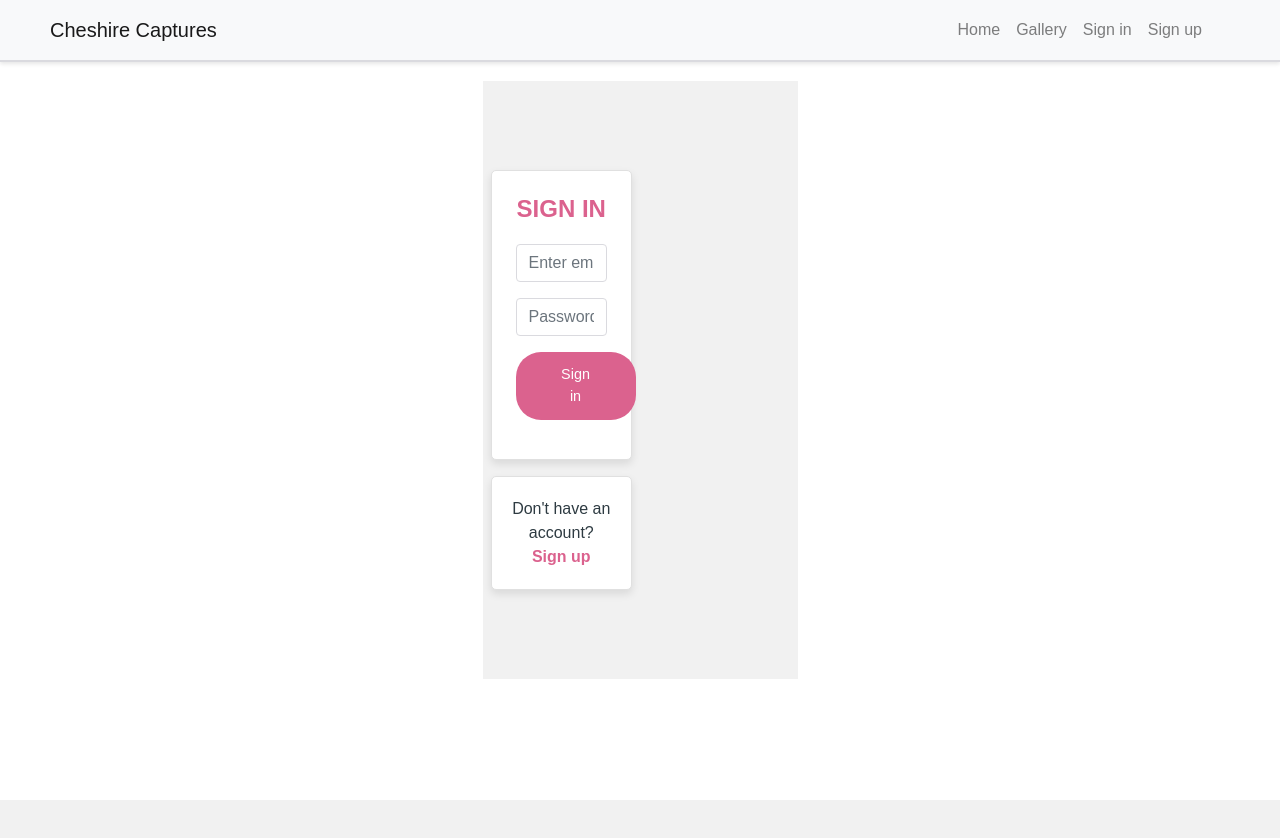
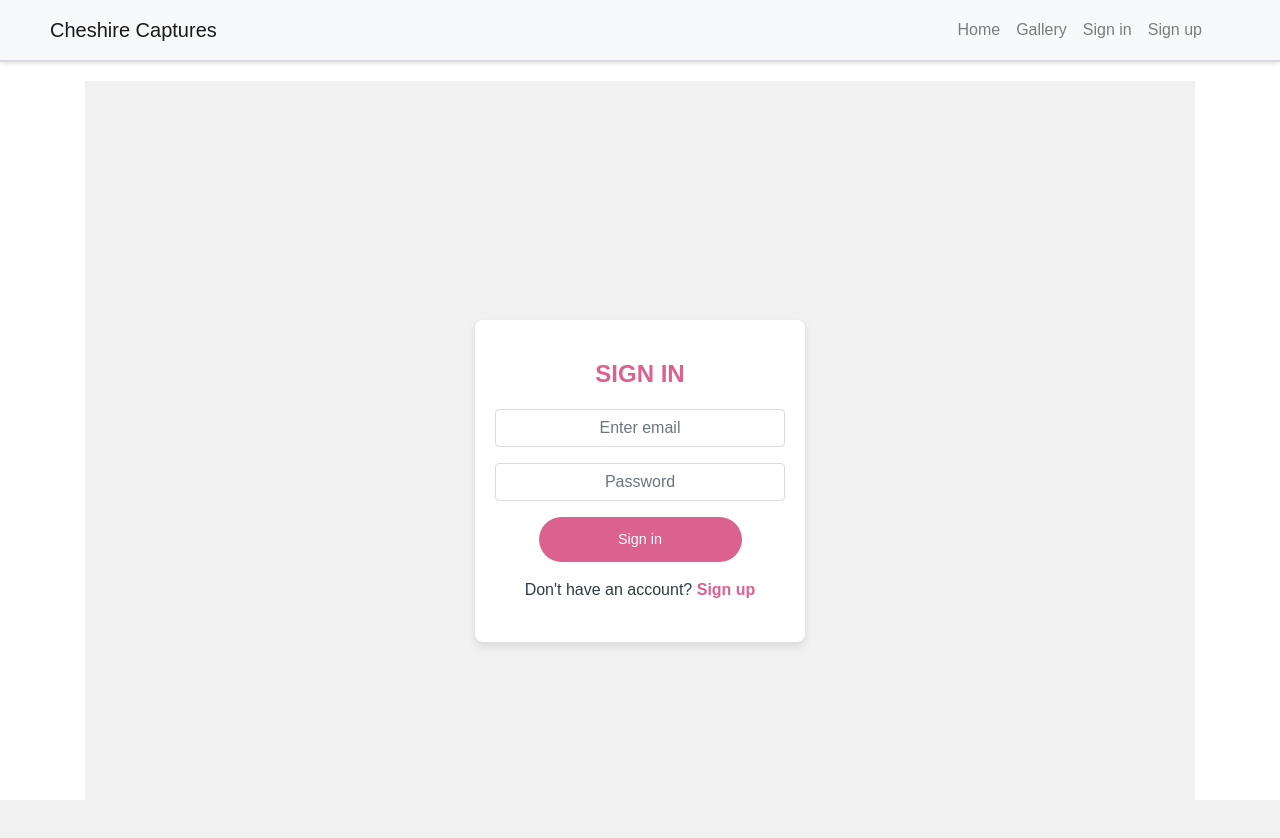
Before and after one commit to NickCMoore/cheshire-captures, a React (Create React App) app: page /signin in a window 1280 px wide. Shown: the top 838 px of the page. Before the commit the page ends 800 px from the top, so only its background shows below. Built offline with nearby package versions, Linux system fonts and the light colour scheme.

Commit message:
style: refactor signin/up pages and align content

```diff
--- a/src/App.module.css
+++ b/src/App.module.css
@@ -9,10 +9,6 @@
 
 /* Main Container Styling */
 .Main {
-    display: flex;
-    flex-direction: column;
-    justify-content: flex-start;
-    align-items: center;
     padding-top: 81px;
     padding-bottom: 20px;
     height: calc(100vh - 101px);
@@ -44,7 +40,6 @@ a:hover i {
 
 /* Icon Styles */
 i {
-    color: #4a7c59;
     font-size: 1.8rem;
     padding: 7px;
     vertical-align: middle;
@@ -66,8 +61,6 @@ i:hover {
 
 /* Body Background Styling */
 body {
-    margin: 0;
-    padding: 0;
     background-color: #f1f1f1;
 }
 
@@ -172,7 +165,7 @@ input[type="file"] {
     display: none;
 }
 
-/* Additional Styling for Responsive Design */
+/* Responsive Design */
 @media (max-width: 768px) {
     h1 {
         font-size: 2rem;
--- a/src/pages/auth/SignInForm.js
+++ b/src/pages/auth/SignInForm.js
@@ -2,14 +2,14 @@ import React from 'react';
 import { Form, Button, Col, Row, Container } from 'react-bootstrap';
 import styles from '../../styles/SignInUpForm.module.css';
 import btnStyles from '../../styles/Button.module.css';
-import appStyles from '../../App.module.css';
 import { Link } from 'react-router-dom';
 
 const SignInForm = () => {
   return (
-    <Row className={styles.Row}>
-      <Col className="my-auto py-2 p-md-2" md={6}>
-        <Container className={`${appStyles.Content} p-4`}>
+    <Container fluid className="d-flex justify-content-center align-items-center" style={{ minHeight: '100vh', backgroundColor: '#f1f1f1' }}>
+      <Row className="w-100 justify-content-center">
+        <Col xs={12} md={6} lg={4} className="mx-auto">
+          <div className={styles.FormContainer}>
             <h1 className={styles.Header}>Sign in</h1>
             <Form>
               <Form.Group controlId="email">
@@ -37,20 +37,15 @@ const SignInForm = () => {
                 Sign in
               </Button>
             </Form>
-        </Container>
-        <Container className={`mt-3 ${appStyles.Content}`}>
+            <Container className="mt-3">
               <Link className={styles.Link} to="/signup">
                 Don't have an account? <span>Sign up</span>
               </Link>
             </Container>
-      </Col>
-      <Col
-        md={6}
-        className={`my-auto d-none d-md-block p-2 ${styles.SignInCol}`}
-      >
-        {/* Img to be added */}
+          </div>
         </Col>
       </Row>
+    </Container>
   );
 };
 
--- a/src/pages/auth/SignUpForm.js
+++ b/src/pages/auth/SignUpForm.js
@@ -1,21 +1,16 @@
-import React from "react";
-import { Link } from "react-router-dom";
-import styles from "../../styles/SignInUpForm.module.css";
-import btnStyles from "../../styles/Button.module.css";
-import appStyles from "../../App.module.css";
-import Container from 'react-bootstrap/Container';
-import Form from 'react-bootstrap/Form';
-import Button from 'react-bootstrap/Button';
-import Col from 'react-bootstrap/Col';
-import Row from 'react-bootstrap/Row';
-import Image from "react-bootstrap/Image";
+import React from 'react';
+import { Form, Button, Col, Row, Container } from 'react-bootstrap';
+import styles from '../../styles/SignInUpForm.module.css';
+import btnStyles from '../../styles/Button.module.css';
+import { Link } from 'react-router-dom';
 
 const SignUpForm = () => {
   return (
-    <Row className={styles.Row}>
-      <Col className="my-auto py-2 p-md-2" md={6}>
-        <Container className={`${appStyles.Content} p-4 `}>
-          <h1 className={styles.Header}>sign up</h1>
+    <Container fluid className="d-flex justify-content-center align-items-center" style={{ minHeight: '100vh', backgroundColor: '#f1f1f1' }}>
+      <Row className="w-100 justify-content-center">
+        <Col xs={12} md={6} lg={4} className="mx-auto">
+          <div className={styles.FormContainer}>
+            <h1 className={styles.Header}>Sign up</h1>
             <Form>
               <Form.Group controlId="username">
                 <Form.Label className="d-none">Username</Form.Label>
@@ -44,29 +39,23 @@ const SignUpForm = () => {
                   name="password2"
                 />
               </Form.Group>
-            <Button className={`${btnStyles.Button} ${btnStyles.Bright} ${btnStyles.Wide}`} type="submit">
+              <Button
+                className={`${btnStyles.Button} ${btnStyles.Bright} ${btnStyles.Wide}`}
+                type="submit"
+              >
                 Sign up
               </Button>
             </Form>
-        </Container>
-        <Container className={`mt-3 ${appStyles.Content}`}>
+            <Container className="mt-3">
               <Link className={styles.Link} to="/signin">
                 Already have an account? <span>Sign in</span>
               </Link>
             </Container>
-      </Col>
-      <Col
-        md={6}
-        className={`my-auto d-none d-md-block p-2 ${styles.SignUpCol}`}
-      >
-        <Image
-          className={`${appStyles.FillerImage}`}
-          src={
-            ""
-          }
-        />
+          </div>
         </Col>
       </Row>
+    </Container>
   );
 };
+
 export default SignUpForm;
--- a/src/styles/SignInUpForm.module.css
+++ b/src/styles/SignInUpForm.module.css
@@ -1,9 +1,10 @@
 .Row {
-    height: calc(100vh - 81px);
+    min-height: calc(100vh - 81px);
     background-color: #f1f1f1;
     display: flex;
     align-items: center;
     justify-content: center;
+    margin: 0;
 }
 
 .Input {
@@ -40,7 +41,7 @@
     font-weight: bold;
 }
 
-.Container {
+.FormContainer {
     background-color: #ffffff;
     padding: 40px 20px;
     border-radius: 8px;
```
Lines whose indentation alone changed are shown as unchanged.
